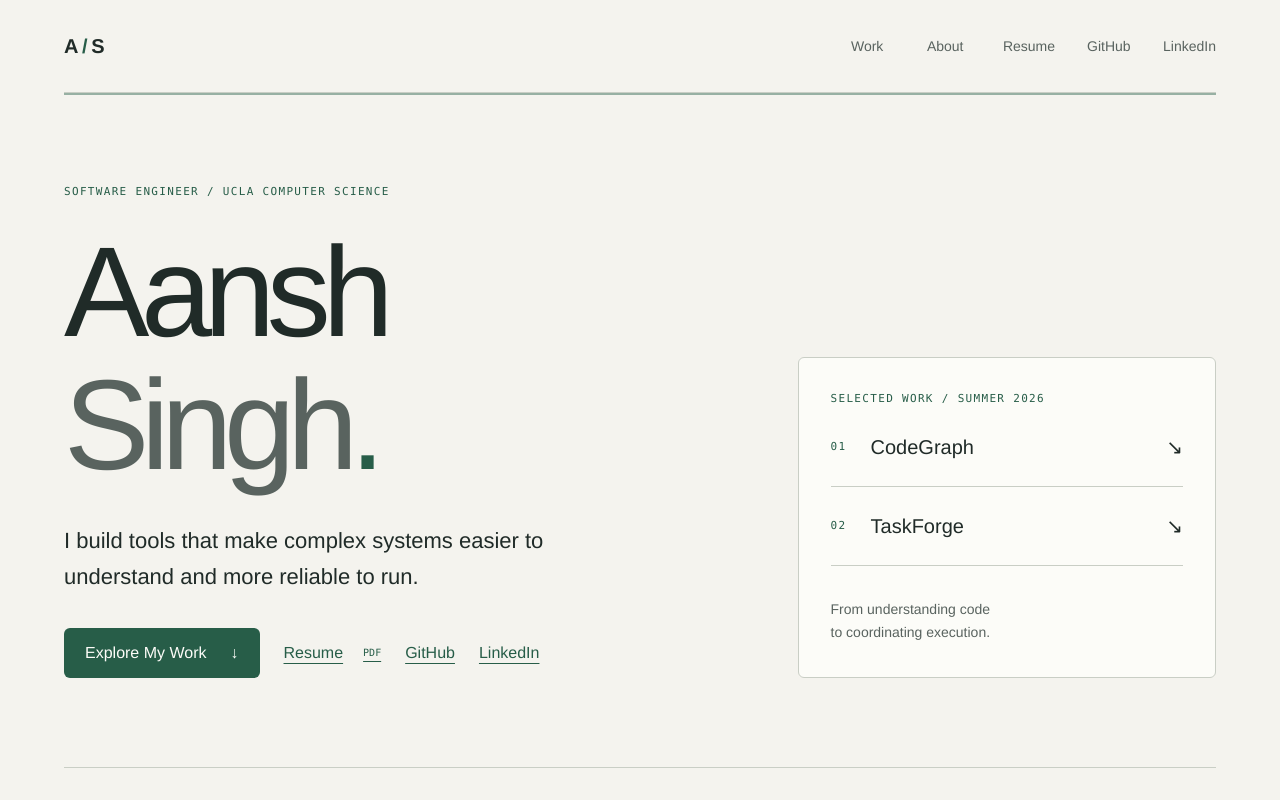
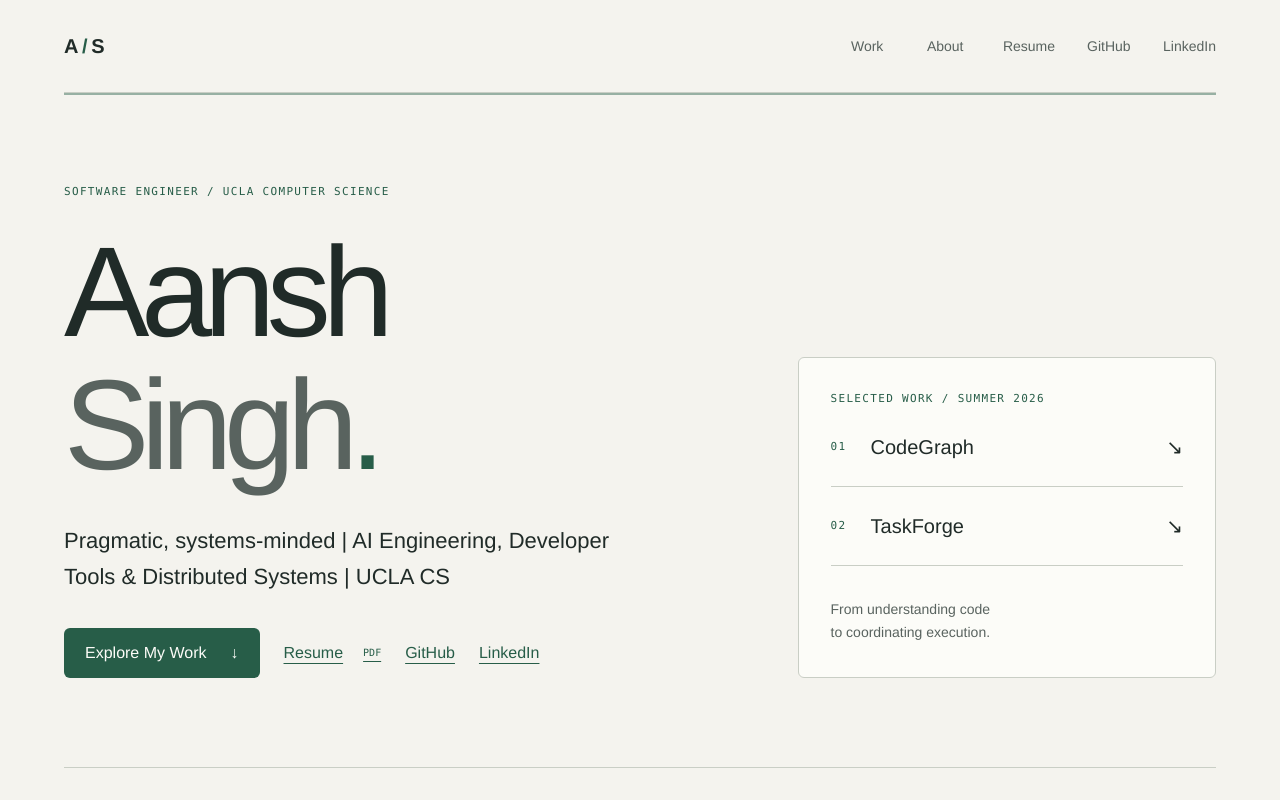
Before and after one commit to singhsitanshu/Portfolio, a React (Vite) app: page / in a window 1280 px wide. Shown: the top 800 px of the page. Built offline with nearby package versions, Linux system fonts and the light colour scheme.

Commit message:
Updated hero subtitle.

```diff
--- a/src/content/portfolio.ts
+++ b/src/content/portfolio.ts
@@ -16,7 +16,7 @@ export const profile = {
   resumeUrl: '/aansh-singh-resume.pdf',
   role: 'Software Engineer',
   educationLabel: 'UCLA Computer Science',
-  positioning: 'I build tools that make complex systems easier to understand and more reliable to run.',
+  positioning: 'Pragmatic, systems-minded | AI Engineering, Developer Tools & Distributed Systems | UCLA CS',
   introduction: 'I’m Aansh, a computer science student at UCLA. My work spans developer tooling, reliable backend systems, and underwater robotics. I enjoy connecting the details of implementation to a clear, useful experience.',
 } as const;
 
```
